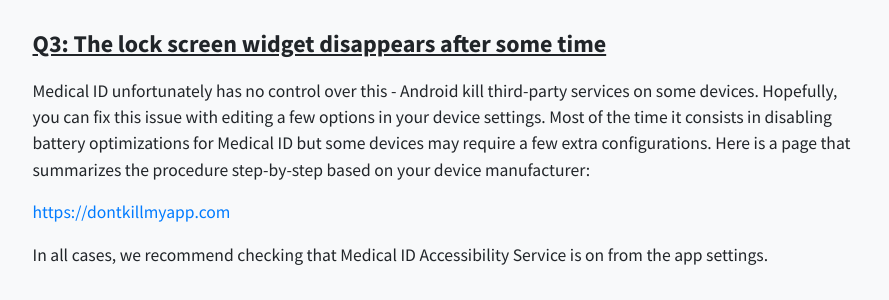
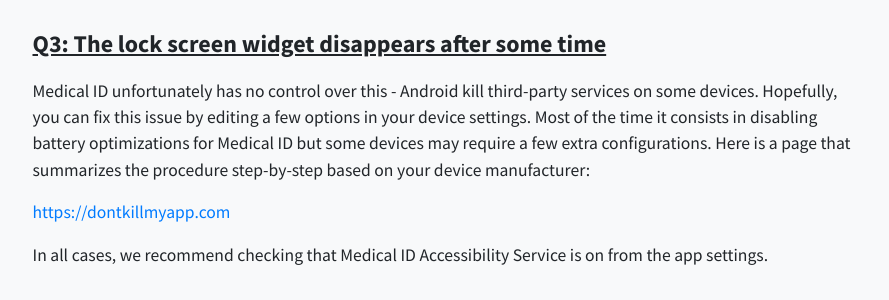
Before and after one commit to medicalid/medicalid.github.io, a Jekyll site: the page built from faq.md, in a window 1280 px wide and 900 px high, scrolled down 1434 px. Shown: the part 180-480 px from the top of the window, without its empty margins (195-1084 px from the left). Built offline with Jekyll 4.4.1, drawn with Linux system fonts in a browser that asks for light colours; nearby versions of some CDN libraries.

Commit message:
Update faq.md

```diff
--- a/faq.md
+++ b/faq.md
@@ -75,7 +75,7 @@ layout: default
 
     <div class="faq-entry">
       <h4 id="preventing_lockscreen_widget_disappearing">Q3: The lock screen widget disappears after some time</h4>
-      <p>Medical ID unfortunately has no control over this - Android kill third-party services on some devices. Hopefully, you can fix this issue with editing a few options in your device settings. Most of the time it consists in disabling battery optimizations for Medical ID but some devices may require a few extra configurations. Here is a page that summarizes the procedure step-by-step based on your device manufacturer:
+      <p>Medical ID unfortunately has no control over this - Android kill third-party services on some devices. Hopefully, you can fix this issue by editing a few options in your device settings. Most of the time it consists in disabling battery optimizations for Medical ID but some devices may require a few extra configurations. Here is a page that summarizes the procedure step-by-step based on your device manufacturer:
 </p>
 
 <p><a href="https://dontkillmyapp.com?app=Medical%20ID">https://dontkillmyapp.com</a></p>
```
